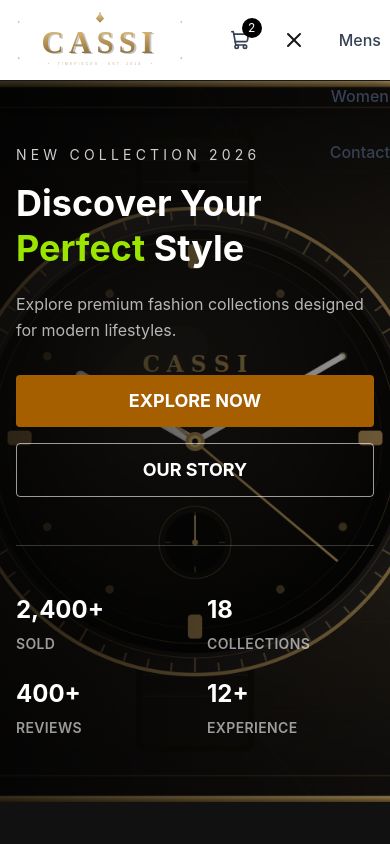
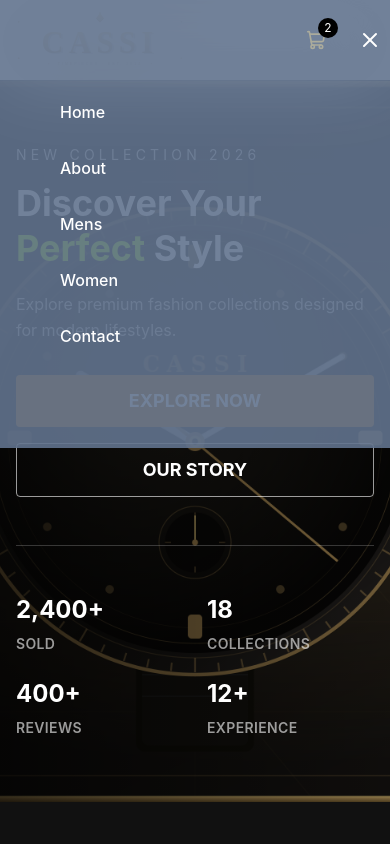
Before and after one commit to Jamil-coder360/Watch-Store, a React (Vite) app: page / in a window 390 px wide. Shown: the top 844 px of the page. Built offline with nearby package versions, Linux system fonts and the light colour scheme.

Commit message:
menu style done

```diff
--- a/src/component/main/Header.jsx
+++ b/src/component/main/Header.jsx
@@ -2,7 +2,7 @@ import React, { useState } from "react";
 import { Menu, ShoppingCart, Search, User, X } from "lucide-react";
 
 const Header = () => {
-  const [open ,setOpen]= useState(true);
+  const [open, setOpen] = useState(true);
   const menuItem = [
     { id: 1, name: "Home", link: "/" },
     { id: 2, name: "About", link: "/about" },
@@ -10,17 +10,16 @@ const Header = () => {
     { id: 4, name: "Women", link: "/women" },
     { id: 5, name: "Contact", link: "/contact" },
   ];
- const handleOpen = ()=>{
-  setOpen(!open)
- }
+  const handleOpen = () => {
+    setOpen(!open);
+  };
   return (
     <header className="w-full border-b bg-white/95 backdrop-blur-sm sticky top-0 z-50 shadow-xl">
       <nav className="max-w-7xl mx-auto ">
         <div className="flex items-center justify-between h-20">
           {/* Logo */}
           <div className="flex items-center gap-3 cursor-pointer w-50">
-            <img src="./logo.svg" alt="logo" className="w-full"/>
-
+            <img src="./logo.svg" alt="logo" className="w-full" />
           </div>
 
           {/* Desktop Menu */}
@@ -49,36 +48,47 @@ const Header = () => {
               <User className="w-5 h-5 text-gray-700" />
             </button>
 
-            <button className="relative p-2 rounded-full hover:bg-gray-100 transition">
-              <ShoppingCart className="w-5 h-5 text-gray-700" />
+            <button className="relative p-2 rounded-full hover:bg-gray-100 transition z-100">
+              <ShoppingCart className="w-5 h-5 text-olive-400 lg:text-gray-700 " />
               <span className="absolute -top-1 -right-1 bg-black text-white text-xs w-5 h-5 rounded-full flex items-center justify-center">
                 2
               </span>
             </button>
+            <button
+              onClick={handleOpen}
+              className="lg:hidden p-2 rounded-full hover:bg-gray-100 transition"
+            >
+              {open ? (
+                <X onClick={handleOpen} className="z-100 relative text-white" />
+              ) : (
+                <Menu onClick={handleOpen} className="w-6 h-6 text-gray-700" />
+              )}
+            </button>
 
             {/* Mobile Menu */}
-            <button onClick={handleOpen} className="lg:hidden p-2 rounded-full hover:bg-gray-100 transition">
-              {open?<X onClick={handleOpen} />
- :<Menu onClick={handleOpen} className="w-6 h-6 text-gray-700" />
- }
-
-            </button>
-            {open &&
-           <div className="lg:hidden flex items-center">
-            <ul className="flex flex-col items-center gap-8">
+            <div
+              className={` lg:hidden py-25 px-15 flex items-center  bg-slate-500/90 backdrop-blur-2xl absolute top-0 w-full transition-all transform duration-500 ease-in-out ${
+                open
+                  ? "left-0 opacity-100 translate-0"
+                  : "-left-full opacity-0 -translate-x-full"
+              }`}
+            >
+              {open && (
+                <ul className="flex flex-col items-start gap-8">
                   {menuItem.map((item) => (
                     <li key={item.id}>
                       <a
+                        onClick={handleOpen}
                         href={item.link}
-                    className="relative text-gray-700 font-medium capitalize hover:text-black transition-colors duration-300 after:absolute after:left-0 after:-bottom-1 after:w-0 after:h-0.5 after:bg-black after:transition-all after:duration-300 hover:after:w-full"
+                        className="relative text-white font-medium capitalize hover:text-black transition-colors duration-300 after:absolute after:left-0 after:-bottom-1 after:w-0 after:h-0.5 after:bg-black after:transition-all after:duration-300 hover:after:w-full"
                       >
                         {item.name}
                       </a>
                     </li>
                   ))}
                 </ul>
+              )}
             </div>
-            }
           </div>
         </div>
       </nav>
```
Lines whose indentation alone changed are shown as unchanged.
